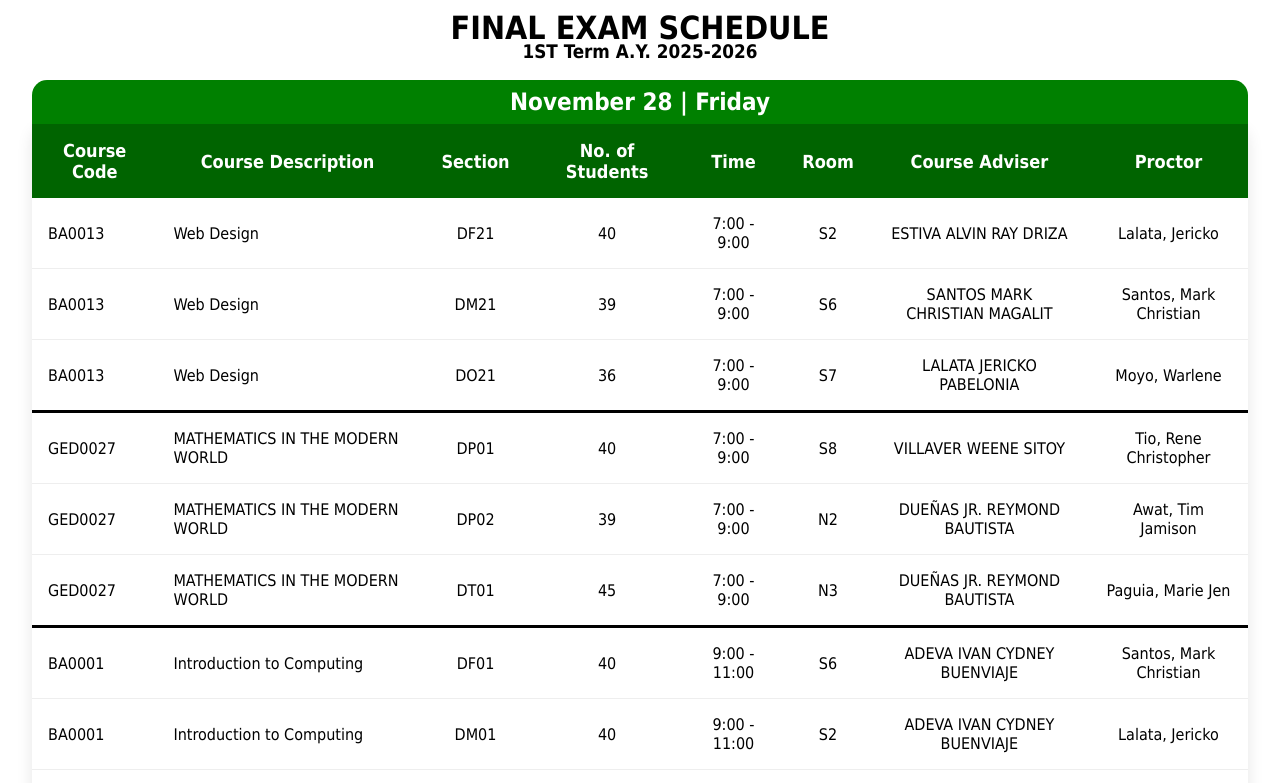
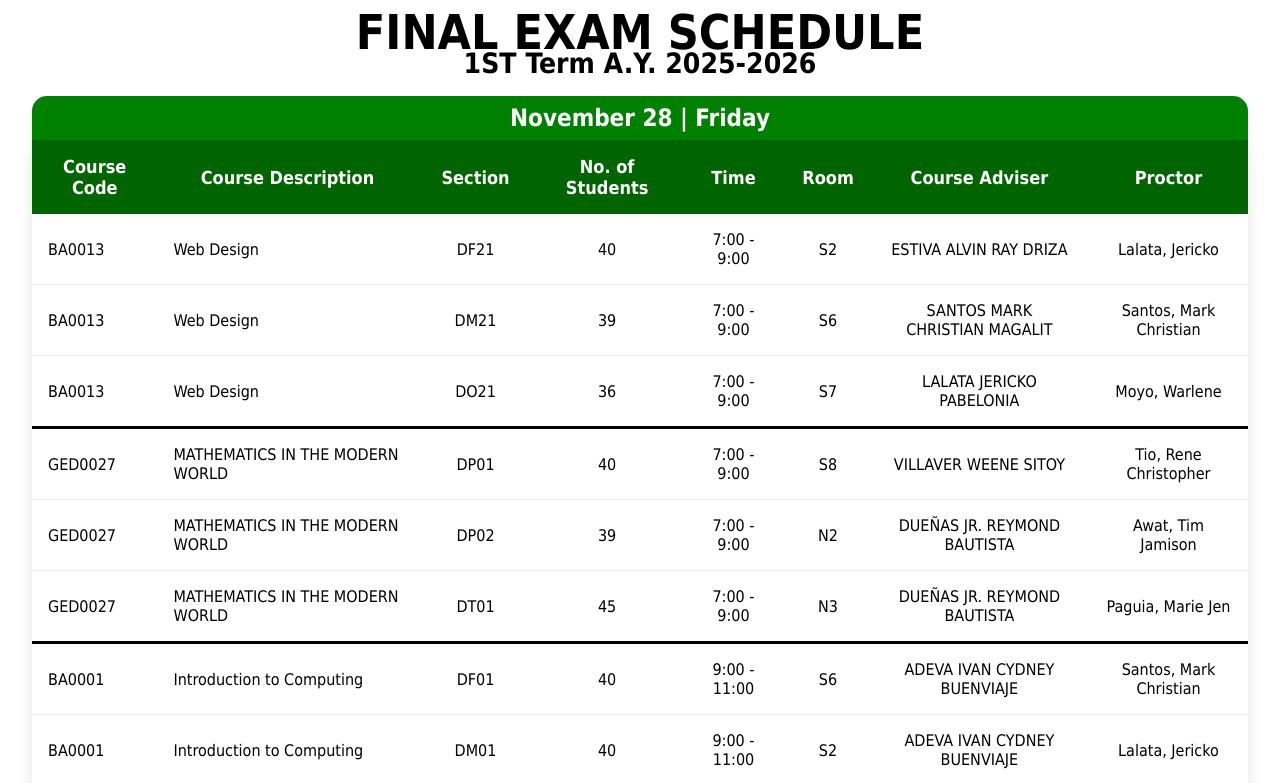
Before and after one commit to FEU-KC/Final_Schedule, a plain HTML site: page index.html in a window 1280 px wide. Shown: the top 783 px of the page. Drawn offline with Linux system fonts and the light colour scheme.

Commit message:
Update index.html

```diff
--- a/index.html
+++ b/index.html
@@ -14,13 +14,15 @@
 
         body{
             font-family: Tahoma, sans-serif;
+            font-size: 16px;
         }
 
         header{
             padding: 1rem;
-            line-height: 1.5rem;
+            line-height: 2rem;
             text-align:center;
             margin: 0 auto;
+            font-size: 24px;
         }
 
         .exam-table{
```
